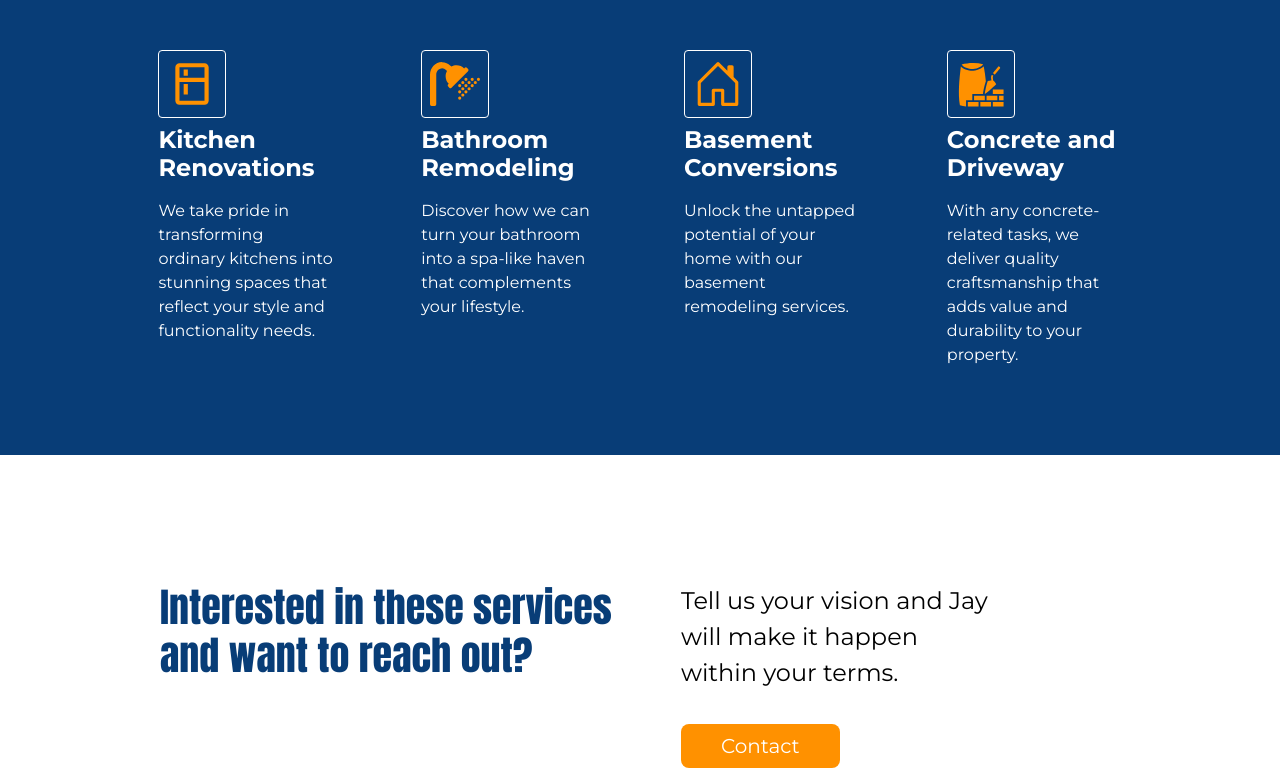
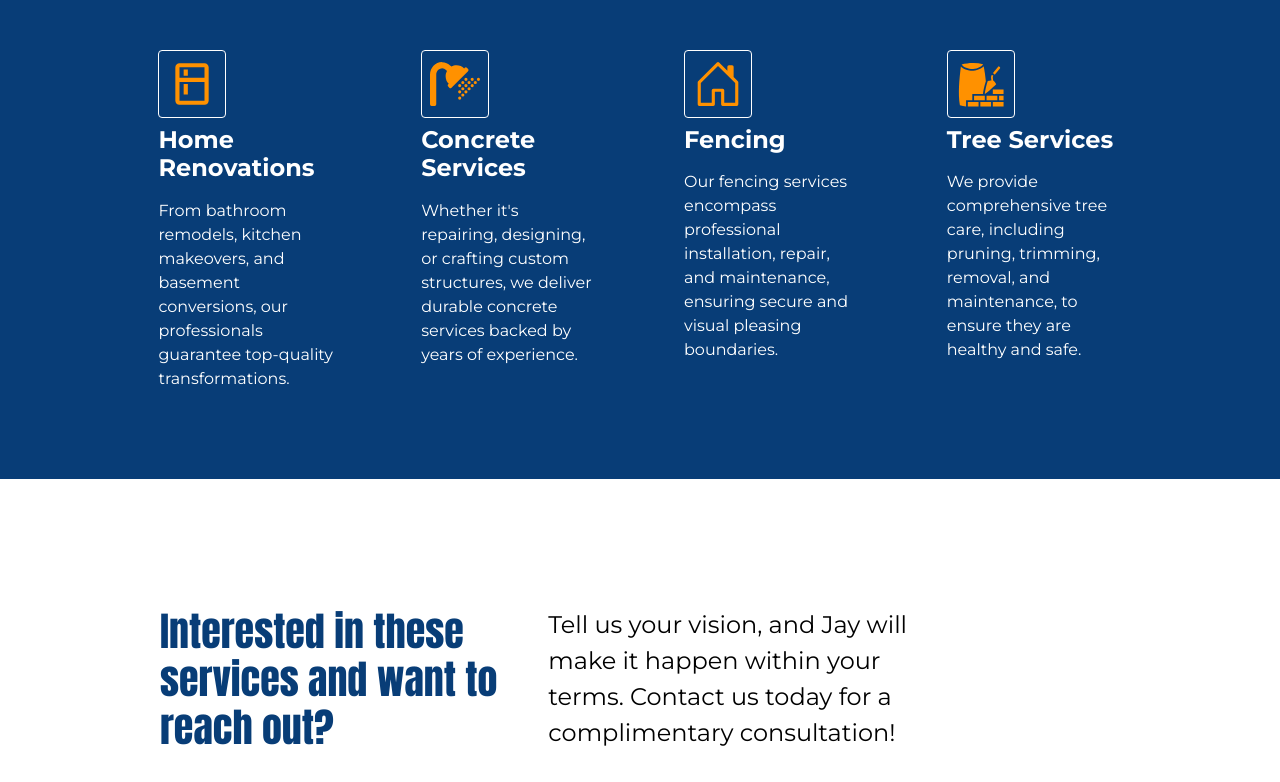
Before and after one commit to 93Belen/JConstruction, a Next.js app: page /services in a window 1280 px wide. Shown: the part 740-1522 px from the top of the page. Built offline with nearby package versions, Linux system fonts and the light colour scheme.

Commit message:
services page

```diff
--- a/content/text/services.ts
+++ b/content/text/services.ts
@@ -1,46 +1,46 @@
 const spanish = {
     services: {
         a: {
-            name: 'Renovaciones de Cocina',
-            p: 'Nos enorgullece transformar cocinas ordinarias en espacios que reflejen su estilo y necesidades.'
+            name: 'Renovaciones de Hogar',
+            p: 'Desde remodelaciones de baños, hasta renovaciones de cocinas y conversiones de sótanos, nuestros profesionales garantizan transformaciones de calidad.'
         },
         b: {
-            name: 'Remodelación de Baños',
-            p: 'Descubra cómo podemos convertir su baño en un spa que complemente su estilo de vida.'
+            name: 'Servicios de Concreto',
+            p: 'Ya sea reparación, diseño o creación de estructuras personalizadas, ofrecemos servicios de concreto duraderos respaldados por años de experiencia.'
         },
         c: {
-            name: 'Conversión de Sótanos',
-            p: 'Descubra el potencial oculto de su hogar con nuestros servicios de remodelación de sótanos.'
+            name: 'Cercado',
+            p: 'Nuestros servicios de cercado abarcan instalación profesional, reparación y mantenimiento, con un resultado seguro y bonito.'
         },
         d: {
-            name: 'Concreto y Entrada',
-            p: 'Con el proyecto de concreto que desea, entregamos artesanía de calidad que añade valor y durabilidad a su propiedad'
+            name: 'Servicios de Árboles',
+            p: 'Nuestro cuidado de árboles completo incluye poda, recorte, eliminación y mantenimiento, para asegurar que estén sanos y seguros.'
         }
     },
-    contacttext: 'Cuéntenos su visión y Jay la hará realidad tal y como usted desea.'
+    contacttext: 'Cuéntenos su visión, y Jay la hará realidad tal y como desea. ¡Contáctenos hoy para una consulta gratuita!'
 }
 
  const english = {
     services: {
         a: {
-            name: 'Kitchen Renovations',
-            p: 'We take pride in transforming ordinary kitchens into stunning spaces that reflect your style and functionality needs.'
+            name: 'Home Renovations',
+            p: 'From bathroom remodels, kitchen makeovers, and basement conversions, our professionals guarantee top-quality transformations.'
         },
         b: {
-            name: 'Bathroom Remodeling',
-            p: 'Discover how we can turn your bathroom into a spa-like haven that complements your lifestyle.'
+            name: 'Concrete Services',
+            p: 'Whether it\'s repairing, designing, or crafting custom structures, we deliver durable concrete services backed by years of experience.'
         },
         c: {
-            name: 'Basement Conversions',
-            p: 'Unlock the untapped potential of your home with our basement remodeling services.'
+            name: 'Fencing',
+            p: 'Our fencing services encompass professional installation, repair, and maintenance, ensuring secure and visual pleasing boundaries.'
         },
         d: {
-            name: 'Concrete and Driveway',
-            p: 'With any concrete-related tasks, we deliver quality craftsmanship that adds value and durability to your property.'
+            name: 'Tree Services',
+            p: 'We provide comprehensive tree care, including pruning, trimming, removal, and maintenance, to ensure they are healthy and safe.'
         }
 
     },
-    contacttext: 'Tell us your vision and Jay will make it happen within your terms.'
+    contacttext: 'Tell us your vision, and Jay will make it happen within your terms. Contact us today for a complimentary consultation!'
 }
 
 export const selectedLanguage = {
```
